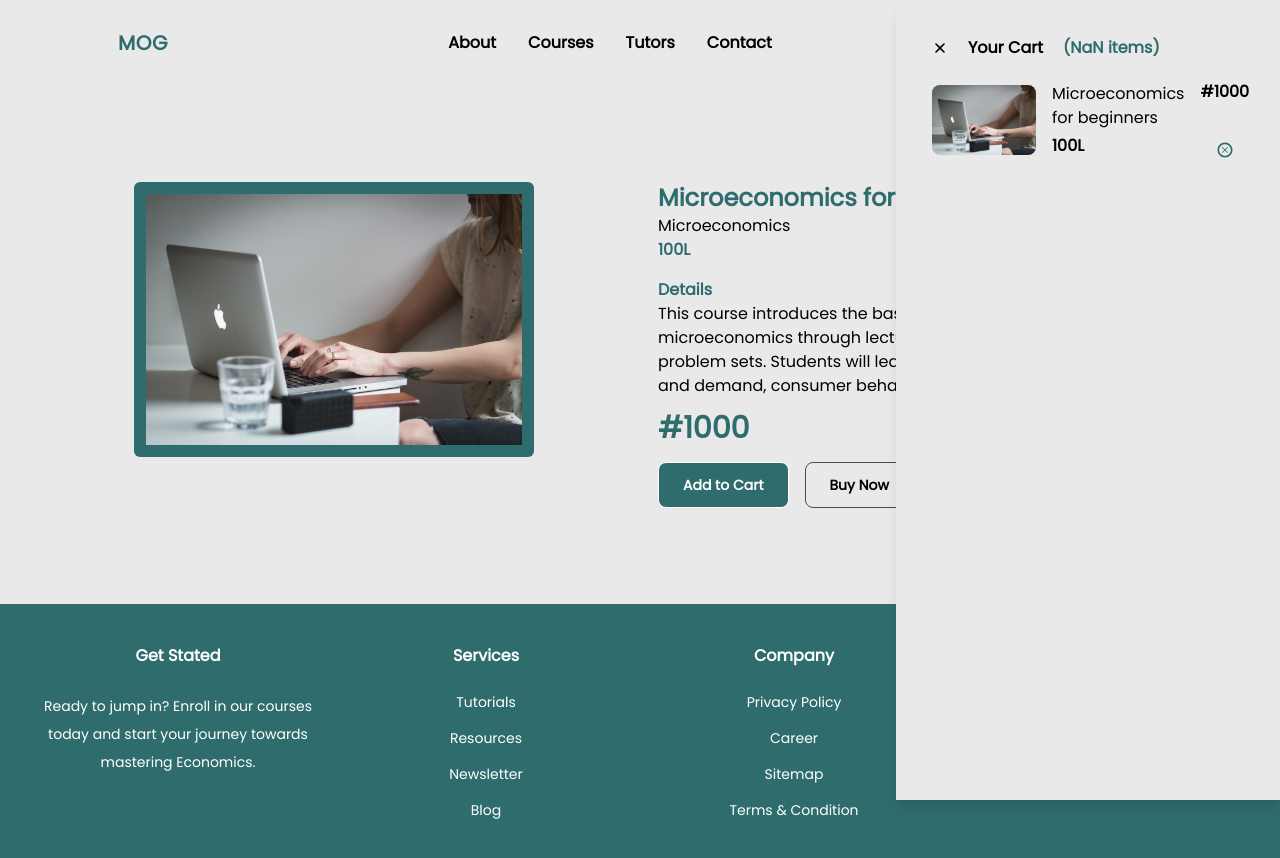
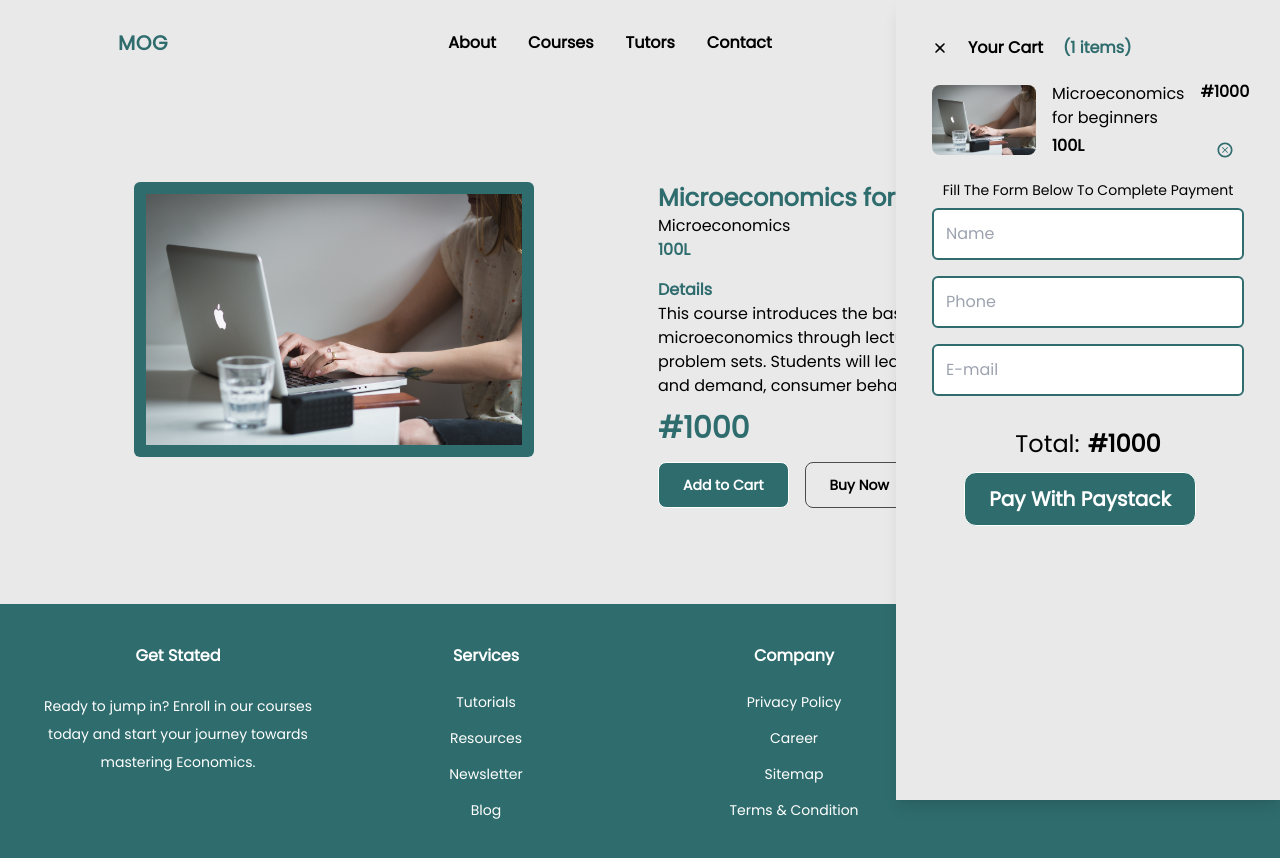
Before and after one commit to IsraelBosun/school-website, a React (Vite) app: page /courses/1 in a window 1280 px wide. Both pictures are taken after a click on the button "Buy Now". Built offline with nearby package versions, Linux system fonts and the light colour scheme.

Commit message:
the cart is good, remains to integrate paystack

```diff
--- a/src/CourseDetails.jsx
+++ b/src/CourseDetails.jsx
@@ -27,7 +27,7 @@ const CourseDetails = () => {
     console.log(coursesT)
 
     const handleBuyNow = () => {
-      onAdd(coursesT);
+      onAdd(coursesT, qty);
 
       setShowCart(true)
     }
@@ -36,7 +36,6 @@ const CourseDetails = () => {
       onAdd(coursesT, qty)
       if (!clicked) {
         setClicked(true);
-        onClick();
       }
     }
 
@@ -54,7 +53,7 @@ const CourseDetails = () => {
       <div className='font-bold text-Teal'>{Level}L</div>
       <div className='mt-4 font-bold text-Teal'>Details</div>
       <div className=''>{details}</div>
-      <div className='mt-3 text-3xl font-bold text-Teal'>{price}</div>
+      <div className='mt-3 text-3xl font-bold text-Teal'>#{price}</div>
       <div className='mt-4'>
       <button onClick={handleClick} disabled = {clicked} className='px-6 py-3 font-bold text-white bg-Teal rounded-lg mr-4 text-sm hover:text-Teal hover:bg-white border hover:border-Teal'>Add to Cart</button>
       <button onClick={handleBuyNow} className=' py-3 px-6 text-sm border border-solid border-gray rounded-lg font-bold hover:bg-Teal hover:text-white hover:border-none'>Buy Now</button>
--- a/src/Data.jsx
+++ b/src/Data.jsx
@@ -206,7 +206,7 @@ export const courses = [
    title: "Microeconomics for beginners",
    rating: 4.9,
    participants: 500,
-   price: "#1000",
+   price: 1000,
    Level: 100,
    details: "This course introduces the basic principles of microeconomics through lectures, case studies, and problem sets. Students will learn about topics such as supply and demand, consumer behavior, and market structures."
  },
@@ -217,7 +217,7 @@ export const courses = [
    title: "Mathematical Economics for beginners",
    rating: 4.8,
    participants: 700,
-   price: "#1200",
+   price: 1200,
    Level: 100,
    details: "This course will cover the fundamental concepts of macroeconomics, including national income, inflation, and unemployment. Students will also learn how to use mathematical models to analyze economic phenomena."
  },
@@ -228,7 +228,7 @@ export const courses = [
    title: "Macroeconomics for beginners",
    rating: 4.9,
    participants: 300,
-   price: "#9900",
+   price: 9900,
    Level: 100,
    details: "This course is an introduction to macroeconomic theory and policy. Students will study topics such as economic growth, monetary policy, and fiscal policy, and will learn how to evaluate macroeconomic policies using data and statistical techniques."
  },
@@ -239,7 +239,7 @@ export const courses = [
    title: "The Nigerian Economy",
    rating: 4.7,
    participants: 600,
-   price: "#8500",
+   price: 8500,
    Level: 100,
    details: "This course provides an overview of the Nigerian economy, including its history, current state, and future prospects. Students will learn about the factors that drive economic growth and development in Nigeria, and will analyze the country's economic policies and institutions."
  },
@@ -250,7 +250,7 @@ export const courses = [
    title: "Intermediate Microeconomics I",
    rating: 4.9,
    participants: 500,
-   price: "#1050",
+   price: 1050,
    Level: 200,
    details: "This course builds on the principles of microeconomics introduced in the introductory course. Students will study more advanced topics such as game theory, externalities, and public goods, and will learn how to apply microeconomic models to real-world problems."
  },
@@ -261,7 +261,7 @@ export const courses = [
    title: "Intermediate Mathematical Economics I",
    rating: 4.9,
    participants: 500,
-   price: "#1050",
+   price: 1050,
    Level: 300,
    details: "This course is a continuation of the mathematical economics sequence, and will cover topics such as optimization, linear algebra, and dynamic programming. Students will develop the mathematical tools necessary for advanced economic analysis."
  },
@@ -272,7 +272,7 @@ export const courses = [
   title: "Macroeconomics for beginners",
   rating: 4.9,
   participants: 300,
-  price: "#9900",
+  price: 9900,
   Level: 100,
   details: "This course builds on the concepts introduced in the introductory macroeconomics course, and will cover topics such as economic fluctuations, international trade, monetary and fiscal policies, and the role of central banks in the economy. Students will learn how to analyze macroeconomic data and use basic models to understand the behavior of key macroeconomic variables. The course will also discuss current macroeconomic issues and debates, such as inflation, unemployment, and the effectiveness of government interventions."
 },
@@ -283,7 +283,7 @@ export const courses = [
   title: "Economic Development",
   rating: 4.9,
   participants: 500,
-  price: "#1050",
+  price: 1050,
   Level: 200,
   details: "This course will cover the theories and practices of economic development, with a focus on low and middle-income countries. Students will learn about different development models, policies, and strategies, and will explore case studies of successful and unsuccessful development experiences. The course will also discuss contemporary debates on development, including issues related to sustainability, inequality, and globalization."
 }
--- a/src/components/Navbar/Navbar.jsx
+++ b/src/components/Navbar/Navbar.jsx
@@ -85,7 +85,7 @@ const Navbar = () => {
               initial={{ y: -500, opacity: 0 }}
               animate={{ y: 0, opacity: 1 }}
               transition={{ duration: 0.3 }}
-              className="fixed h-full w-96 top-0 right-0 z-20 bg-Solitude   shadow-lg  p-9"
+              className="fixed h-full w-96 h-screen overflow-y-scroll top-0 right-0 z-20 bg-Solitude   shadow-lg  p-9"
             >
 
                 {showCart && <Cart />}
--- a/src/components/container/Cart.jsx
+++ b/src/components/container/Cart.jsx
@@ -10,7 +10,7 @@ import { Context } from "./StateContext"
 const Cart = () => {
     const cartRef = useRef()
     const { totalPrice, totalQuantities, cartItems, setShowCart, onRemove } = useContext(Context);
-
+    console.log(cartItems)
   return (
     <div className='' ref={cartRef}>
       <div className='font-bold flex items-center gap-5' onClick = {() => setShowCart(false)}>
@@ -33,21 +33,42 @@ const Cart = () => {
         )
       }
 
-      <div className='mt-5'>
+      <div className='my-5'>
         {cartItems.length >= 1 && cartItems.map((item) => (
-          <div className='flex items-center gap-4 ' key={item._id}>
+          <div className='my-5 flex items-center gap-4 ' key={item.id}>
             <img className='w-1/3 rounded-lg' src={item?.image} alt="" />
             <div className=' flex flex-col gap-1'>
               <div>{item.title}</div>
               <div className='font-bold'>{item.Level}L</div>
             </div>
             <div className='font-bold flex flex-col items-center gap-9'>
-              <div>{item.price}</div>
+              <div>#{item.price}</div>
               <TiDeleteOutline className='text-xl text-Teal' onClick={() => onRemove(item)} />
             </div>
           </div>
         ))}
       </div>
+
+      {cartItems.length >= 1 && (
+        <div className=''>
+          <div className='text-sm my-2 text-center capitalize'>Fill the form below to complete payment</div>
+          <form className='flex flex-col gap-4' action="">
+          <input className='border-2 focus:border-Teal border-Teal bg-solitude rounded-md p-3' type="text" placeholder='Name' />
+          <input className='border-2 focus:border-Teal border-Teal bg-solitude rounded-md p-3' type="text" placeholder='Phone' />
+          <input className='border-2 focus:border-Teal border-Teal bg-solitude rounded-md p-3' type="text" placeholder='E-mail' />
+        </form>
+      </div>
+      )}
+
+      {cartItems.length >= 1 && (
+        <div className='mt-8 flex flex-col items-center gap-3'>
+          <div className='flex gap-2'>
+            <h3 className='text-2xl'>Total:</h3>
+            <h3 className='text-2xl font-bold'>#{totalPrice}</h3>
+          </div>
+          <button className=' px-6 py-3 font-bold text-white bg-Teal rounded-xl mr-4 text-xl hover:text-Teal hover:bg-white border hover:border-Teal'>Pay With Paystack</button>
+        </div>
+      )}
     </div>
   )
 }
--- a/src/components/container/Course/Course.jsx
+++ b/src/components/container/Course/Course.jsx
@@ -25,7 +25,7 @@ const Course = ({image, category, title, participants, rating, price}) => {
                 </div>
             </div>
             <div className='text-sm font-bold'>
-                {price}
+                #{price}
             </div>
         </div>
         <div className='flex items-center mt-6 justify-center'>
--- a/src/components/container/CoursesBody.jsx
+++ b/src/components/container/CoursesBody.jsx
@@ -25,7 +25,7 @@ const CoursesBody = ({image, category, title, participants, rating, price, Level
                 </div>
             </div>
             <div className='text-sm font-bold'>
-                {price}
+                #{price}
             </div>
         </div>
         <div className='flex items-center mt-6 justify-center'>
--- a/src/components/container/StateContext.jsx
+++ b/src/components/container/StateContext.jsx
@@ -15,14 +15,14 @@ console.log(totalQuantities)
 
   // to add to cart
   const onAdd = (product, quantity) => {
-    const checkProductInCart = cartItems.find((item) => item._id === product._id)
+    const checkProductInCart = cartItems.find((item) => item.id === product.id)
 
     settotalPrice((prevTotalPrice) => prevTotalPrice + product.price * quantity);
     settotalQuantities((prevTotalQuantities) => prevTotalQuantities + quantity)
 
     if(checkProductInCart) {
       const updateCartItems = cartItems.map((cartProduct) => {
-        if(cartProduct._id === product._id)
+        if(cartProduct.id === product.id)
         return {
           ...cartProduct, quantity:cartProduct.quantity + quantity
         }
@@ -37,8 +37,8 @@ console.log(totalQuantities)
 
   // to remove items from cart
   const onRemove = (product) => {
-    foundProduct = cartItems.find((item) => item._id === product._id)
-    const newCartItems2 = cartItems.filter((item) => item._id !== product._id);
+    foundProduct = cartItems.find((item) => item.id === product.id)
+    const newCartItems2 = cartItems.filter((item) => item.id !== product.id);
 
     settotalPrice((prevTotalPrice) => prevTotalPrice - foundProduct.price * foundProduct.quantity);
     settotalQuantities(prevTotalQuantities => prevTotalQuantities -foundProduct.quantity);
```
